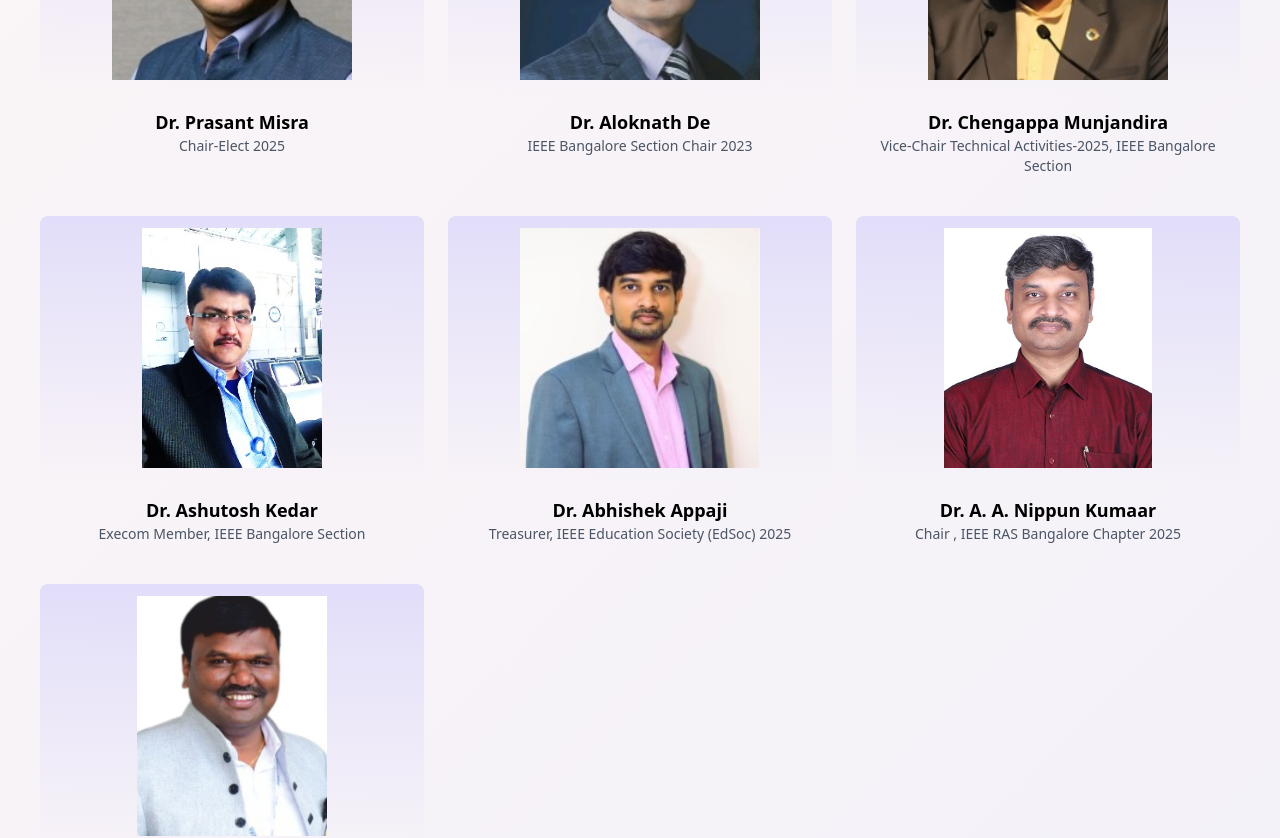
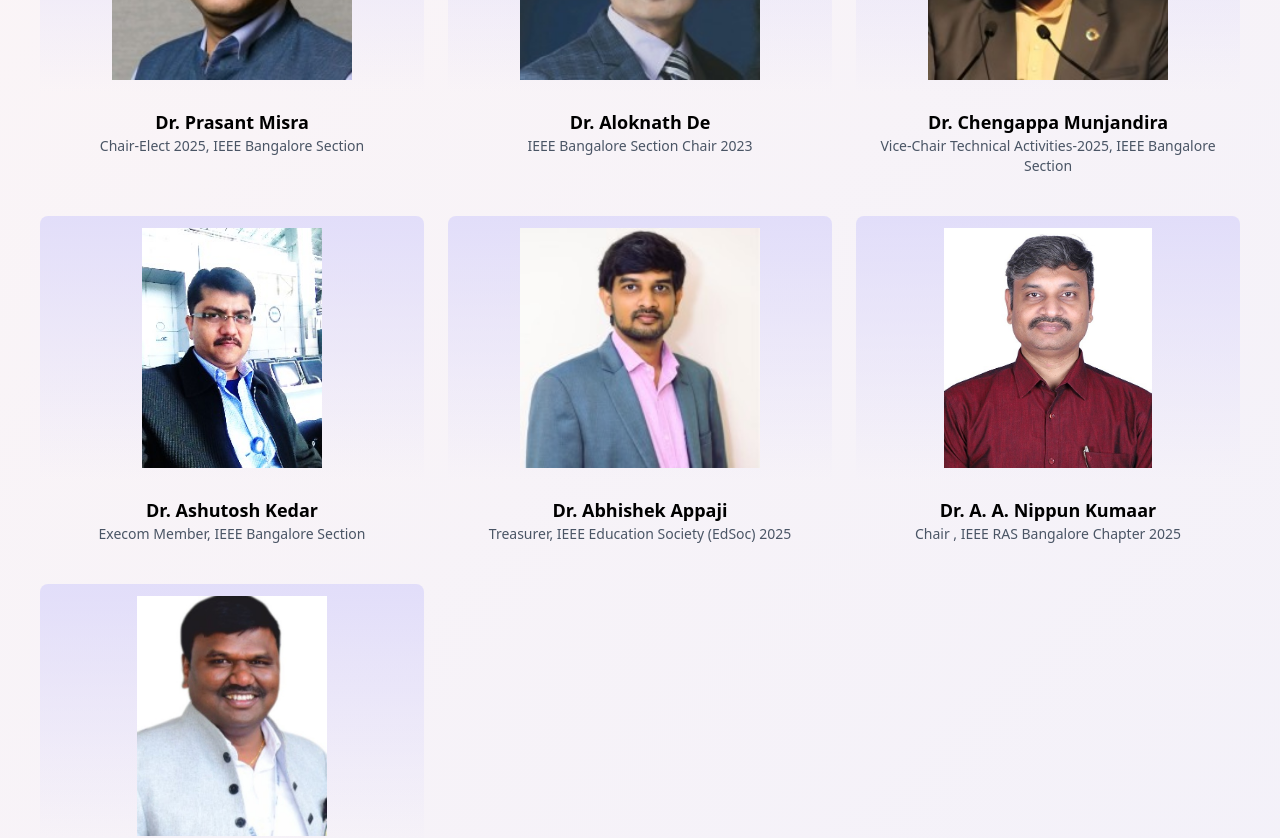
Before and after one commit to riteshkusingh27/IEEE_CONFERENCE, a React (Vite) app: page /committee in a window 1280 px wide. Shown: the part 880-1718 px from the top of the page. Built offline with nearby package versions, Linux system fonts and the light colour scheme.

Commit message:
Update committee member roles to include IEEE Bangalore Section

```diff
--- a/src/Components/Committee.jsx
+++ b/src/Components/Committee.jsx
@@ -99,7 +99,7 @@ const committeeSections = [
     members: [
       {
         name: "Dr. Prasant Misra",
-        role: "Chair-Elect 2025",
+        role: "Chair-Elect 2025, IEEE Bangalore Section",
         image:prasantmisra,
       },
       {
@@ -219,7 +219,7 @@ const committeeSections = [
       },
       {
         name: "Dr. Anandi Giridharan",
-        role: "IEEE Bangalore Section Execom Member 2025",
+        role: "Execom Member 2025, IEEE Bangalore Section ",
 
         image: anandi,
       }
```
